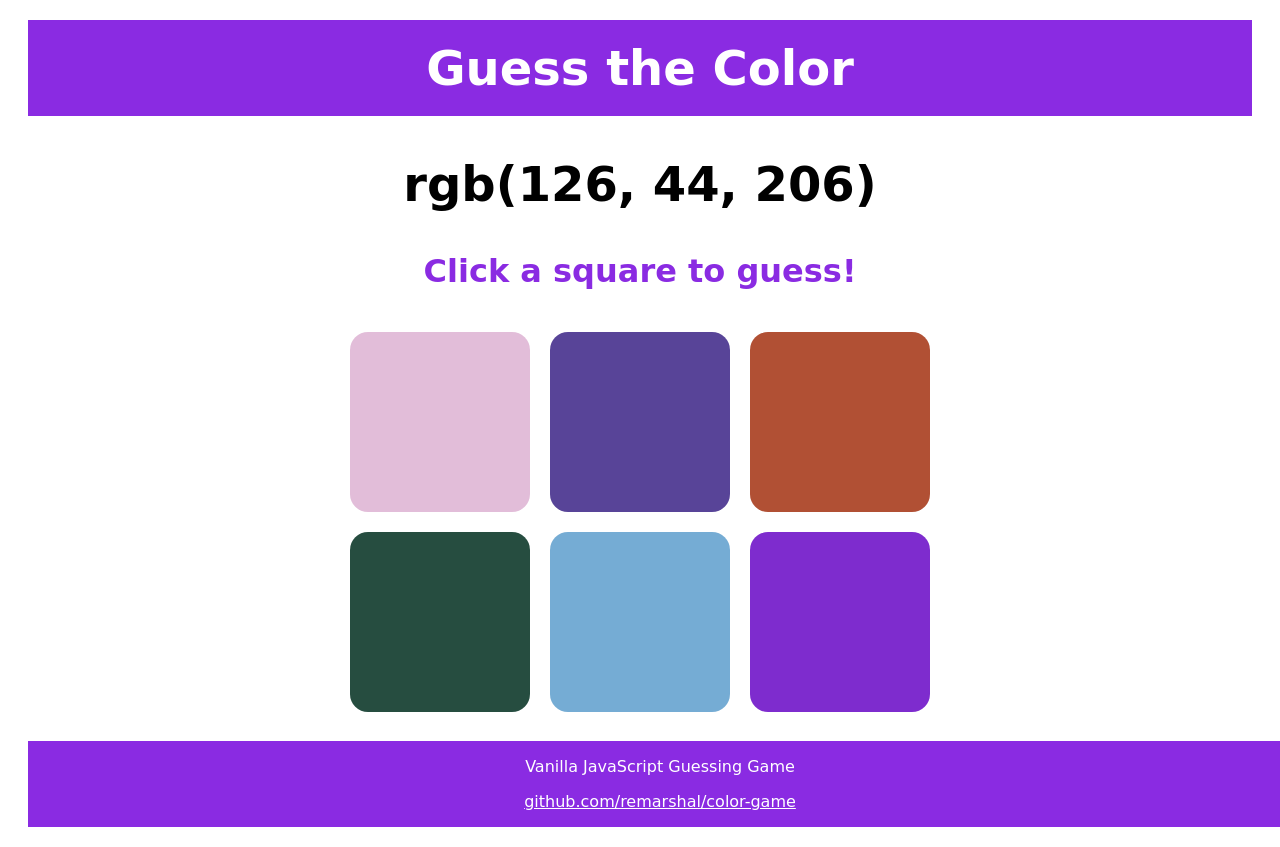
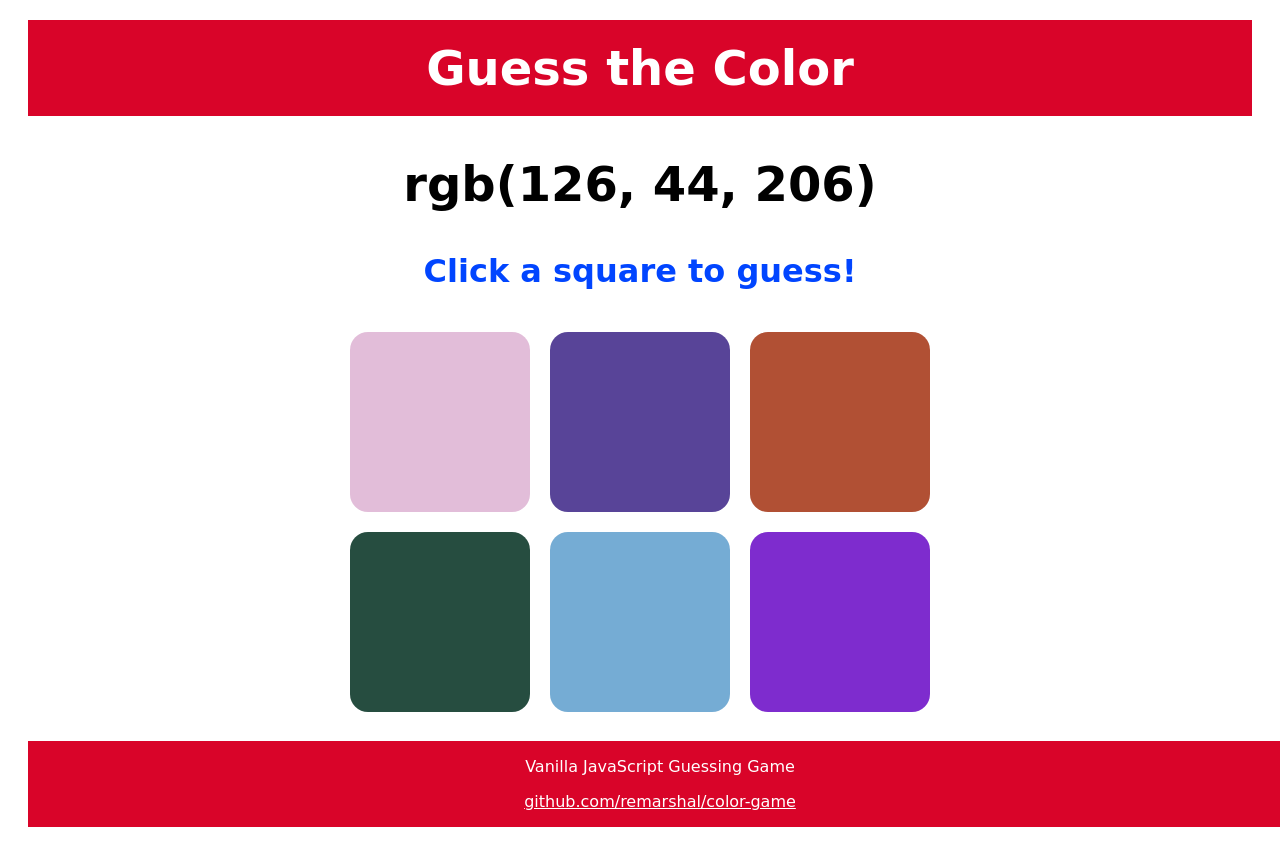
Before and after one commit to remarshal/color-game, a plain HTML site: page index.html in a window 1280 px wide. Drawn offline with Linux system fonts and the light colour scheme.

Commit message:
updated css

```diff
--- a/styles.css
+++ b/styles.css
@@ -1,5 +1,5 @@
 h1 {
-    background-color: rgb(138, 43, 226);
+    background-color: #d90429;
     text-align: center;
     font-size: xxx-large;
     font-family: cursive;
@@ -9,22 +9,20 @@ h1 {
 }
 
 h2 {
-    /* color: rgb(138, 43, 226); */
     text-align: center;
     font-size: xxx-large;
     font-family: cursive;
 }
 
 h3 {
-    color: rgb(138, 43, 226);
+    color: rgb(1, 69, 255);
     text-align: center;
     font-size: xx-large;
     font-family: cursive;
 }
 
 footer {
-    background-color: rgb(138, 43, 226);
-    /* background-image: linear-gradient(to right, rgb(80, 205, 255),rgb(138, 43, 226) ); */
+    background-color: #d90429;
     float: left;
     width: 100%;
     text-align: center;
@@ -38,7 +36,6 @@ a {
 }
 
 .squares {
-    background-color: rgb(138, 43, 226);
     width: 30%;
     margin: 1.66%;
     float: left;
```
